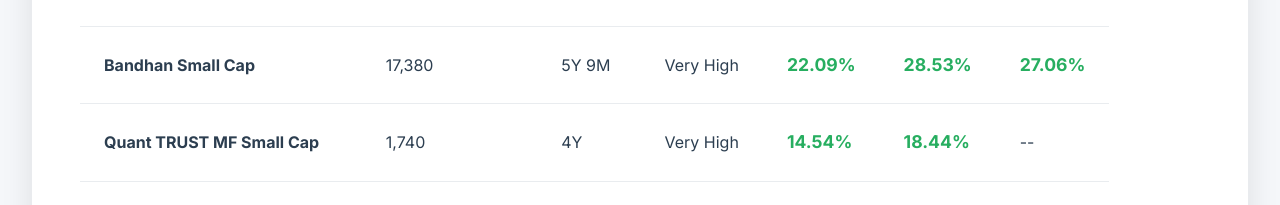
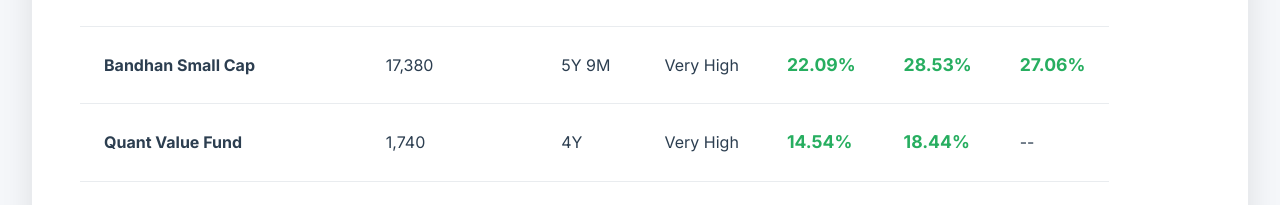
Before and after one commit to amv937-spec/investor-dashboard, a plain HTML site: page index.html in a window 1280 px wide. Shown: the part 3485-3690 px from the top of the page. Drawn offline with nearby package versions, Linux system fonts and the light colour scheme.

Commit message:
Fixed mutual fund name: Quant TRUST MF Small Cap to Quant Value Fund

```diff
--- a/index.html
+++ b/index.html
@@ -887,7 +887,7 @@
                         <td class="return-positive">27.06%</td>
                     </tr>
                     <tr>
-                        <td><strong>Quant TRUST MF Small Cap</strong></td>
+                        <td><strong>Quant Value Fund</strong></td>
                         <td>1,740</td>
                         <td>4Y</td>
                         <td>Very High</td>
```
